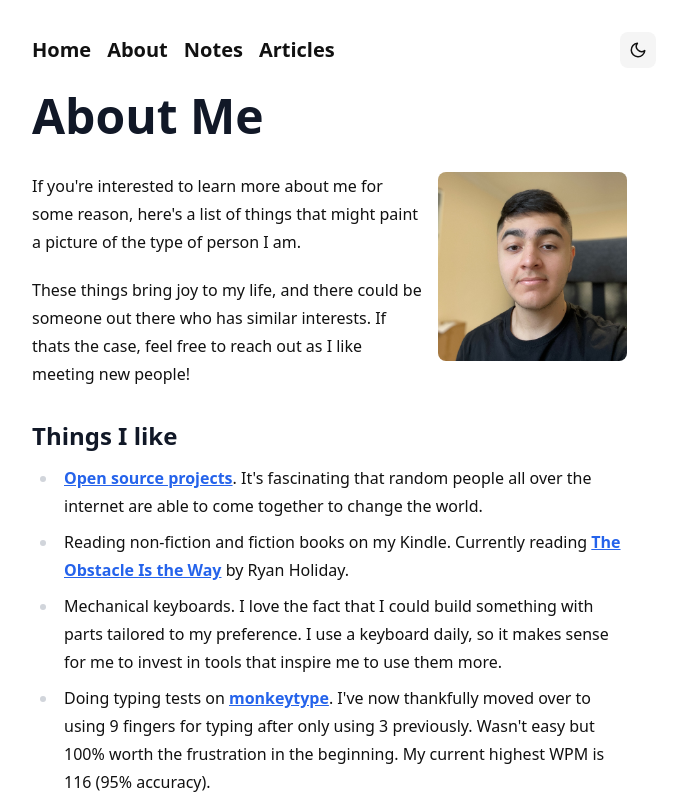
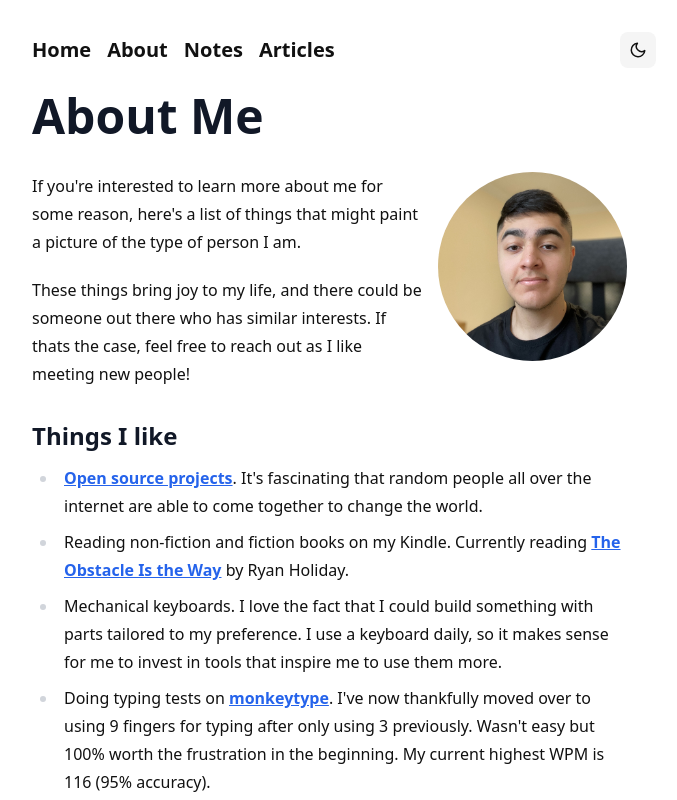
Before and after one commit to pzrsa/parsam.io, a Next.js app: page /about in a window 1280 px wide. Shown: the top 800 px of the page, without its empty margins (296-973 px from the left). Built offline with nearby package versions, Linux system fonts and the light colour scheme.

Commit message:
make avatar fully rounded

```diff
--- a/pages/about.tsx
+++ b/pages/about.tsx
@@ -38,7 +38,7 @@ const About: React.FC = ({}) => {
         <PageTitle name="About Me" />
         <div className="relative sm:flex sm:flex-row-reverse">
           <div className="mx-auto w-60 h-60 sm:w-full sm:h-full ">
-            <Image className="rounded-lg" src={avatar} alt="Parsa Mesgarha" />
+            <Image className="rounded-full" src={avatar} alt="Parsa Mesgarha" />
           </div>
           <div className="prose dark:prose-invert mt-5 sm:mr-3 sm:mt-0">
             <p>
```
